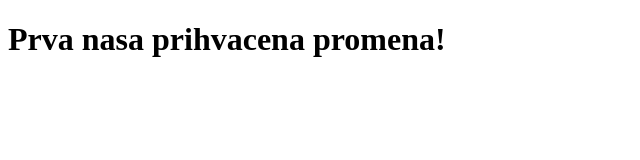
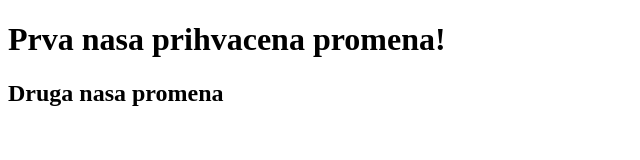
Before and after one commit to rajcicdjordje/openProject, a plain HTML site: page index.html in a window 1280 px wide. Shown: the whole page, without its empty margins (0-640 px from the left). Drawn offline with Linux system fonts and the light colour scheme.

Commit message:
Druga nasa promena

```diff
--- a/index.html
+++ b/index.html
@@ -6,5 +6,6 @@
 </head>
 <body>
 <h1>Prva nasa prihvacena promena!</h1>
+<h2>Druga nasa promena</h2>
 </body>
 </html>
```
